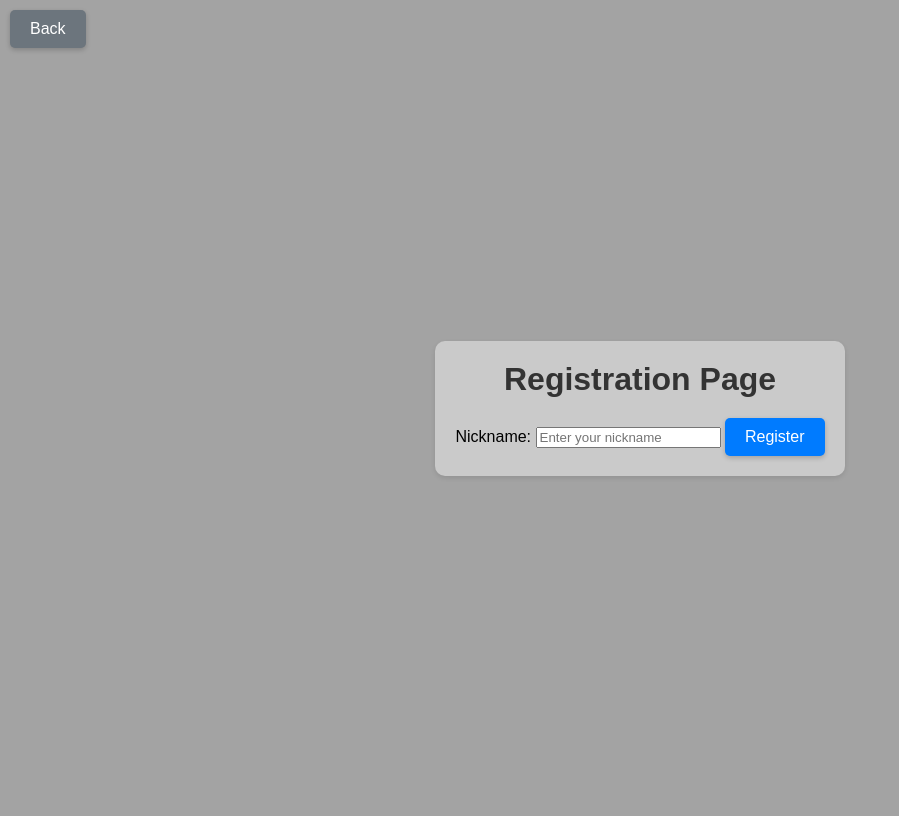
After one commit to FrostingBunBun/flask, a Flask app: page /register in a window 1280 px wide. The commit adds this page. Shown: the whole page, without its empty margins (0-899 px from the left). Run offline with Flask 3, Linux system fonts and the light colour scheme.

Commit message:
alot of stuff added, good comit

```diff
--- a/app.py
+++ b/app.py
@@ -1,9 +1,10 @@
 from flask import Flask
 from views import views
-
-
+from flask_login import LoginManager, UserMixin
+from flask_sqlalchemy import SQLAlchemy
 
 app = Flask(__name__)
+
 app.register_blueprint(views, url_prefix="/")
 
 if __name__ == "__main__":
--- /dev/null
+++ b/static/styles/entry.css
@@ -0,0 +1,83 @@
+body {
+    background-color: #a3a3a3;
+    display: flex;
+    align-items: center;
+    justify-content: center;
+    min-height: 100vh;
+    font-family: Arial, sans-serif;
+    overflow: hidden;
+}
+
+.container {
+    background-color: #cacaca;
+    border-radius: 10px;
+    padding: 20px;
+    box-shadow: 0 2px 5px rgba(0, 0, 0, 0.1);
+    text-align: center;
+}
+
+.container h1 {
+    margin: 0;
+    margin-bottom: 20px;
+    color: #333;
+}
+
+.btn {
+    display: inline-block;
+    padding: 10px 20px;
+    border: none;
+    border-radius: 5px;
+    background-color: #007bff;
+    color: #fff;
+    font-size: 16px;
+    text-decoration: none;
+    transition: background-color 0.3s ease;
+    cursor: pointer;
+    box-shadow: 0 2px 5px rgba(0, 0, 0, 0.2);
+}
+
+.btn:hover {
+    background-color: #0056b3;
+}
+
+.btn i {
+    margin-right: 5px;
+}
+
+.btn-primary {
+    background-color: #007bff;
+}
+
+.btn-primary:hover {
+    background-color: #0056b3;
+}
+
+.btn-secondary {
+    background-color: #6c757d;
+}
+
+.btn-secondary:hover {
+    background-color: #545b62;
+}
+
+.btn-success {
+    background-color: #28a745;
+}
+
+.btn-success:hover {
+    background-color: #1e7e34;
+}
+
+.btn-danger {
+    background-color: #dc3545;
+}
+
+.btn-danger:hover {
+    background-color: #bd2130;
+}
+.topper {
+    position: absolute;
+    top: 10px;
+    left: 10px;
+    z-index: 1;
+}
--- a/static/styles/styles.css
+++ b/static/styles/styles.css
@@ -1,6 +1,6 @@
 body {
   font-family: Arial, sans-serif;
-  background-color: #f5f5f5;
+  background-color: #a3a3a3;
   margin: 0;
   padding: 20px;
 }
--- /dev/null
+++ b/templates/register.html
@@ -0,0 +1,34 @@
+<!DOCTYPE html>
+<html lang="en">
+<head>
+    <meta charset="UTF-8">
+    <meta http-equiv="X-UA-Compatible" content="IE=edge">
+    <meta name="viewport" content="width=device-width, initial-scale=1.0">
+    <title>Register</title>
+    <link rel="stylesheet" type="text/css" href="{{ url_for('static', filename='styles/entry.css') }}">
+</head>
+<body>
+    <div class="topper">
+        <button class="btn btn-secondary" onclick="goBack()">Back</button>
+    </div>
+    <div class="container">
+        <h1>Registration Page</h1>
+        <form id="registrationForm">
+            <label for="nickname">Nickname:</label>
+            <input type="text" id="nickname" name="nickname" placeholder="Enter your nickname" required>
+            <button type="submit" class="btn btn-primary" onclick="goKey(event)">Register</button>
+        </form>
+    </div>
+
+    <script>
+        function goBack() {
+            window.location.href = "entry";
+        }
+
+        function goKey(event) {
+            event.preventDefault(); // Prevent form submission and page reload
+            window.location.href = "key";
+        }
+    </script>
+</body>
+</html>
--- a/views.py
+++ b/views.py
@@ -9,11 +9,23 @@ wks_mmr = sh_mmr.worksheet("Leaderboards")
 
 test = wks_mmr.get("D4:D")
 
-@views.route("/home")
-def home():
-    return render_template("index.html", name="Tim")
-
 @views.route("/players")
 def get_players():
     print(test)
     return render_template("names.html", list=test)
+
+@views.route("/entry")
+def entry():
+    return render_template("entry.html")
+
+@views.route("/register")
+def register():
+    return render_template("register.html")
+
+@views.route("/login")
+def login():
+    return render_template("login.html")
+
+@views.route("/key")
+def key():
+    return render_template("key.html")
```
Also changed, not shown: templates/entry.html (added, +33 -0 lines), templates/index.html (deleted, +0 -15 lines), templates/key.html (added, +41 -0 lines).
